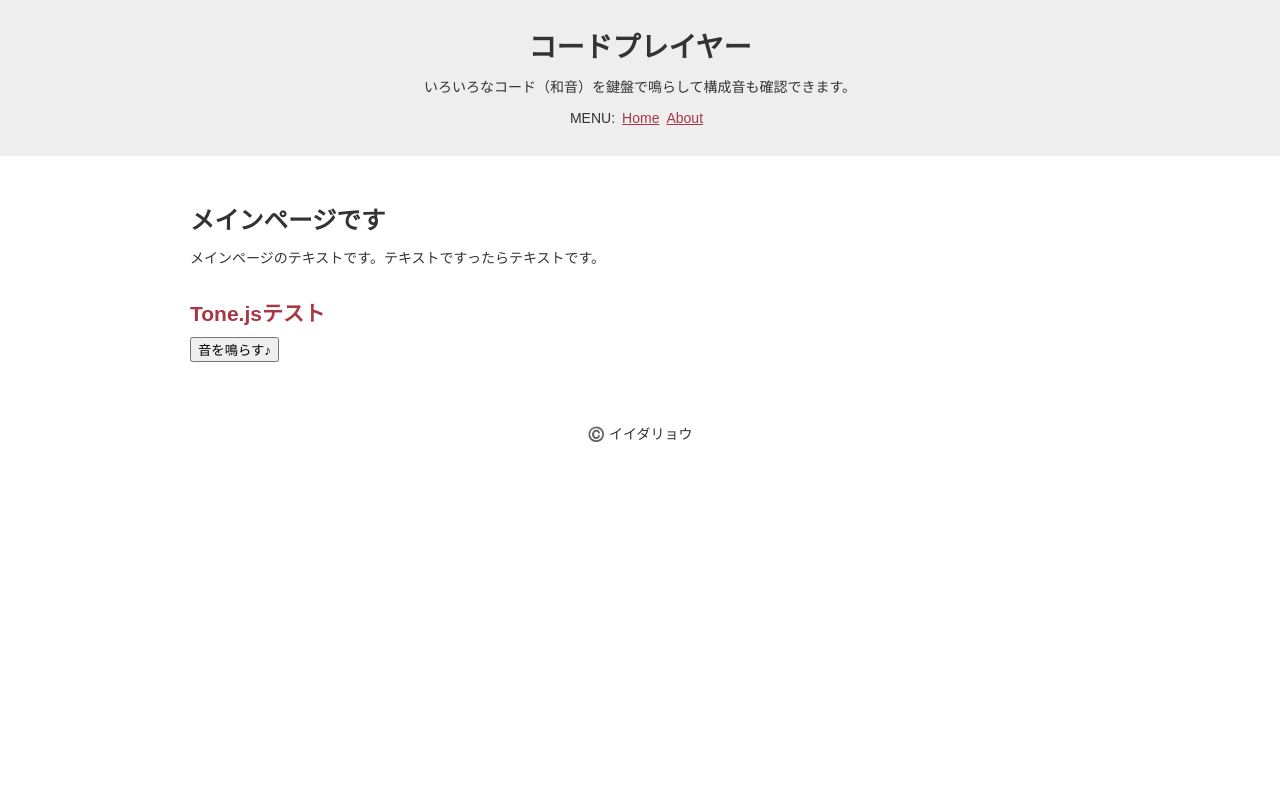
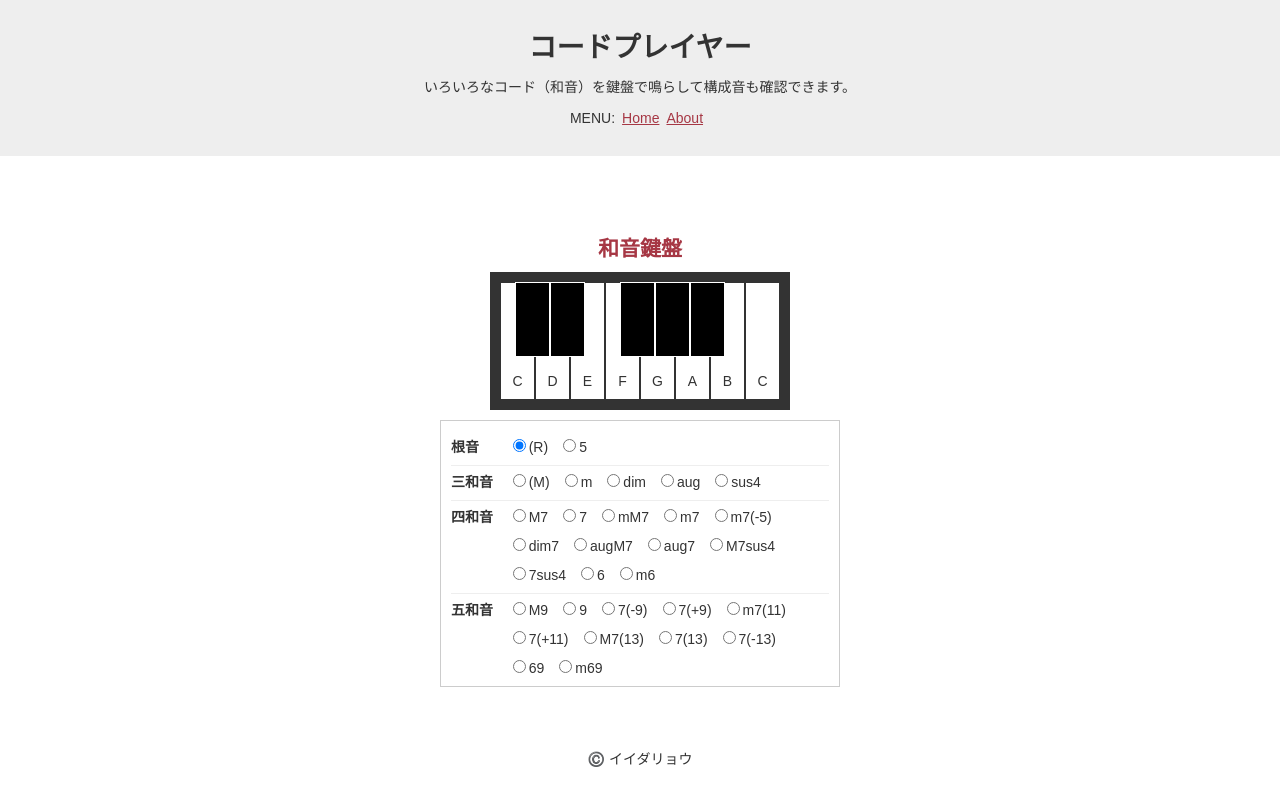
Before and after one commit to ryo-i/chord-player, a Next.js app: page / in a window 1280 px wide. Built offline with nearby package versions, Linux system fonts and the light colour scheme.

Commit message:
HTML、CSS部分を移植 #3

```diff
--- a/components/Inner.tsx
+++ b/components/Inner.tsx
@@ -5,8 +5,95 @@ import * as Tone from 'tone';
 
 
 // CSS in JS
-const H2 = styled.h2`
-  color: red;
+const BeadPlayer = styled.section`
+  h2, #code_type, #code_type_text {
+    text-align: center;
+  }
+
+  form {
+    margin: 0 auto ;
+    max-width: 400px;
+    border: 1px solid #ccc;
+    padding: 10px 10px 0;
+    text-align: left;
+  }
+
+  form dl {
+    padding: 5px 0 0;
+    display: flex;
+    margin: 0;
+  }
+
+  form dl:not(:last-child) {
+    border-bottom: 1px solid #eee;
+  }
+
+  form dt {
+    font-weight: bold;
+    width: 15%;
+  }
+
+  form dd {
+    margin: 0;
+    display: inline-block;
+    width: 85%;
+  }
+
+  label {
+    margin: 0 10px 10px 0;
+    display: inline-block;
+  }
+
+  label:hover {
+    cursor: pointer;
+  }
+
+  #piano {
+    background: #333;
+    padding: 10px;
+    width: 300px;
+    display: block;
+    margin: 0 auto;
+    position: relative;
+  }
+
+  .w_key {
+    background: #FFF;
+    border: 1px solid #333;
+    width: 35px;
+    text-align: center;
+    padding:  90px 0 10px;
+    display: inline-block;
+  }
+
+  .w_key:hover,
+  .b_key:hover {
+    opacity: 0.7;
+  }
+
+  .b_key {
+    position: absolute;
+    z-index: 10;
+    top: 10px;
+    margin: 0 -20px;
+    padding: 0;
+    background: #000;
+    border: 1px solid #fff;
+    color: #fff;
+    width: 35px;
+    height: 75px;
+    text-align: center;
+    display: inline-block;
+  }
+
+  #code_type_text {
+    font-size: 20px;
+    margin: 10px 0 0;
+  }
+
+  #code_keys_text {
+    margin: 0 0 10px;
+  }
 `;
 
 
@@ -32,10 +119,80 @@ function Inner() {
   // JSX
   return (
     <>
-      <section>
-            <h2>Tone.jsテスト</h2>
-            <button onClick={toneJsTest}>音を鳴らす♪</button>
-      </section>
+      <BeadPlayer>
+        <h2>和音鍵盤</h2>
+        <ul id="piano">
+          <li id="C4" className="w_key" onClick={toneJsTest}>C</li>
+          <li id="Cs4" className="b_key"></li>
+          <li id="D4" className="w_key">D</li>
+          <li id="Ds4" className="b_key"></li>
+          <li id="E4" className="w_key">E</li>
+          <li id="F4" className="w_key">F</li>
+          <li id="Fs4" className="b_key"></li>
+          <li id="G4" className="w_key">G</li>
+          <li id="Gs4" className="b_key"></li>
+          <li id="A4" className="w_key">A</li>
+          <li id="As4" className="b_key"></li>
+          <li id="B4" className="w_key">B</li>
+          <li id="C5" className="w_key">C</li>
+        </ul>
+        <div id="code_type">
+          <p id="code_type_text"></p>
+          <p id="code_keys_text"></p>
+          <form name="code_types" className="">
+            <dl>
+              <dt>根音</dt>
+              <dd>
+                <label><input type="radio" id="code_R" name="code_type" value="ルート(R)" onchange="codeTypeSelect()" checked />(R)</label>
+                <label><input type="radio" id="code_5" name="code_type" value="パワーコード(5)" onchange="codeTypeSelect()" />5</label>
+              </dd>
+            </dl>
+            <dl>
+              <dt>三和音</dt>
+              <dd>
+                <label><input type="radio" id="code_M" name="code_type" value="メジャー(M)" onchange="codeTypeSelect()" />(M)</label>
+                <label><input type="radio" id="code_m" name="code_type" value="マイナー(m)" onchange="codeTypeSelect()" />m</label>
+                <label><input type="radio" id="code_dim" name="code_type" value="ディミニッシュ(dim)" onchange="codeTypeSelect()" />dim</label>
+                <label><input type="radio" id="code_aug" name="code_type" value="オーギュメント(aug)" onchange="codeTypeSelect()" />aug</label>
+                <label><input type="radio" id="code_sus4" name="code_type" value="サスペンデッド4th(sus4)" onchange="codeTypeSelect()" />sus4</label>
+              </dd>
+            </dl>
+            <dl>
+              <dt>四和音</dt>
+              <dd>
+                <label><input type="radio" id="code_M7" name="code_type" value="メジャーセブンス(M7)" onchange="codeTypeSelect()" />M7</label>
+                <label><input type="radio" id="code_7" name="code_type" value="セブンス(7)" onchange="codeTypeSelect()" />7</label>
+                <label><input type="radio" id="code_mM7" name="code_type" value="マイナー・メジャー・セブンス(mM7)" onchange="codeTypeSelect()" />mM7</label>
+                <label><input type="radio" id="code_m7" name="code_type" value="マイナー・セブンス(m7)" onchange="codeTypeSelect()" />m7</label>
+                <label><input type="radio" id="code_m7-5" name="code_type" value="マイナー・セブンス・フラット・ファイブ(m7(-5))" onchange="codeTypeSelect()" />m7(-5)</label>
+                <label><input type="radio" id="code_dim7" name="code_type" value="ディミニッシュ・セブンス(dim7)" onchange="codeTypeSelect()" />dim7</label>
+                <label><input type="radio" id="code_augM7" name="code_type" value="オーグメント・メジャー・セブンス(augM7)" onchange="codeTypeSelect()" />augM7</label>
+                <label><input type="radio" id="code_aug7" name="code_type" value="オーギュメント・セブンス(aug7)" onchange="codeTypeSelect()" />aug7</label>
+                <label><input type="radio" id="code_M7sus4" name="code_type" value="メジャー・セブンス・サスペンデッド4th(M7sus4)" onchange="codeTypeSelect()" />M7sus4</label>
+                <label><input type="radio" id="code_7sus4" name="code_type" value="セブンス・サスペンデッド4th(7sus4)" onchange="codeTypeSelect()" />7sus4</label>
+                <label><input type="radio" id="code_6" name="code_type" value="シックスス(6)" onchange="codeTypeSelect()" />6</label>
+                <label><input type="radio" id="code_m6" name="code_type" value="マイナー・シックスス(m6)" onchange="codeTypeSelect()" />m6</label>
+              </dd>
+            </dl>
+            <dl>
+              <dt>五和音</dt>
+              <dd>
+                <label><input type="radio" id="code_M9" name="code_type" value="メジャーナインス(M9)" onchange="codeTypeSelect()" />M9</label>
+                <label><input type="radio" id="code_9" name="code_type" value="ナインス(9)" onchange="codeTypeSelect()" />9</label>
+                <label><input type="radio" id="code_7_f9" name="code_type" value="セブンス・フラット・ナインス(7(-9))" onchange="codeTypeSelect()" />7(-9)</label>
+                <label><input type="radio" id="code_7_s9" name="code_type" value="セブンス・シャープ・ナインス(7(+9))" onchange="codeTypeSelect()" />7(+9)</label>
+                <label><input type="radio" id="code_m7_11" name="code_type" value="マイナー・セブンス・イレブンス(m7(11))" onchange="codeTypeSelect()" />m7(11)</label>
+                <label><input type="radio" id="code_7_s11" name="code_type" value="セブンス・シャープ・イレブンス(7(+11))" onchange="codeTypeSelect()" />7(+11)</label>
+                <label><input type="radio" id="code_M7_13" name="code_type" value="メジャー・セブンス・サーティーンズ(M7(13))" onchange="codeTypeSelect()" />M7(13)</label>
+                <label><input type="radio" id="code_M7_13" name="code_type" value="セブンス・サーティーンズ(M7(13))" onchange="codeTypeSelect()" />7(13)</label>
+                <label><input type="radio" id="code_M7_f13" name="code_type" value="セブンス・フラット・サーティーンズ(M7(-13))" onchange="codeTypeSelect()" />7(-13)</label>
+                <label><input type="radio" id="code_69" name="code_type" value="シックス・ナインス(69)" onchange="codeTypeSelect()" />69</label>
+                <label><input type="radio" id="code_m69" name="code_type" value="マイナー・シックス・ナインス(m69)" onchange="codeTypeSelect()" />m69</label>
+              </dd>
+            </dl>
+          </form>
+        </div>
+      </BeadPlayer>
     </>
   );
 }
--- a/pages/index.tsx
+++ b/pages/index.tsx
@@ -22,8 +22,6 @@ function Home() {
       </Head>
       <Header />
       <main>
-        <h1>{ pageTitle }</h1>
-        <p dangerouslySetInnerHTML={{ __html: pageText }}></p>
         <Inner />
       </main>
       <Footer />
```
Also changed, not shown: 1 other file (tests, documents, lock files or other folders).
